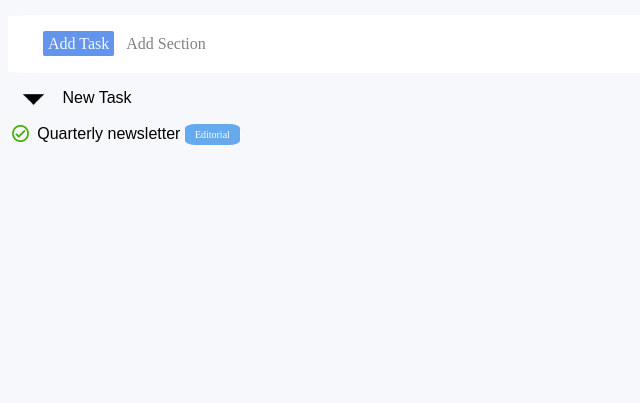
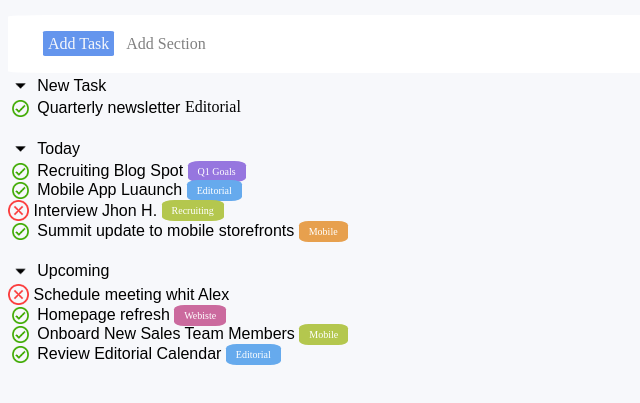
Before and after one commit to Arela-Cristina/html-css-toboolist, a plain HTML site: page index.html in a window 1280 px wide. Shown: the part 61-464 px from the top of the page, without its empty margins (0-640 px from the left). Drawn offline with Linux system fonts and the light colour scheme.

Commit message:
seccion main conatiner

```diff
--- a/index.html
+++ b/index.html
@@ -32,14 +32,70 @@
         </main>
 
 
-        <div class="main__container">
-            <img class="newtask" src="img/bullet.png" alt="bullet">
-            <span class="new-task">New Task
+        <div>
+            <img class="triangle" src="img/bullet.png" alt="bullet">
+            <span class="main-line">New Task
             </span><br>
             <img class="bulletcheck" src="img/bullet-check.png" alt="bullet-check">
-            <span class="quarterly-newsletter">Quarterly newsletter
+            <span class="line">Quarterly newsletter
             </span><span class="editorial">Editorial</span>
+        </div><br>
+
+        <div>
+            <img class="triangle" src="img/bullet.png" alt="bullet">
+            <span class="main-line">Today
+            </span><br>
+
+            <img class="bulletcheck" src="img/bullet-check.png" alt="bullet-check">
+            <span class="line">Recruiting Blog Spot
+            </span>
+            <span class="violet">Q1 Goals</span><br>
+
+            <img class="bulletcheck" src="img/bullet-check.png" alt="bullet-check">
+            <span class="line">Mobile App Luaunch
+            </span>
+            <span class="blue">Editorial</span><br>
+
+            <img class="bulletx" src="img/bullet-x.png" alt="bullet-x">
+            <span class="line">Interview Jhon H.
+            </span>
+            <span class="green">Recruiting</span><br>
+
+            <img class="bulletcheck" src="img/bullet-check.png" alt="bullet-check">
+            <span class="line">Summit update to mobile storefronts
+            </span>
+            <span class="orange">Mobile</span><br><br>
+
+            <img class="triangle" src="img/bullet.png" alt="bullet">
+            <span class="main-line">Upcoming
+            </span><br>
+
+            <img class="bulletx" src="img/bullet-x.png" alt="bullet-x">
+            <span class="line">Schedule meeting whit Alex</span><br>
+
+            <img class="bulletcheck" src="img/bullet-check.png" alt="bullet-check">
+            <span class="line">Homepage refresh
+            </span>
+            <span class="magenta">Webiste</span><br>
+
+            <img class="bulletcheck" src="img/bullet-check.png" alt="bullet-check">
+            <span class="line">Onboard New Sales Team Members
+            </span>
+            <span class="green">Mobile</span><br>
+
+            <img class="bulletcheck" src="img/bullet-check.png" alt="bullet-check">
+            <span class="line">Review Editorial Calendar
+            </span>
+            <span class="blue">Editorial</span>
+
+
+
+
+
+
+
         </div>
+
     </seccion>
 
 
--- a/style.css
+++ b/style.css
@@ -53,18 +53,11 @@
 
 /* seccion main_container */
 
-.newtask {
-    width: 4%;
-    height: 4%;
-    line-height: 5px;
+.triangle {
+    width: 2%;
+    height: 2%;
+    line-height: 2px;
     vertical-align: middle;
-}
-
-.new-task {
-    color: black;
-    font-size: 16px;
-    vertical-align: middle;
-    font-family: Arial, Helvetica, sans-serif;
 }
 
 .bulletcheck {
@@ -74,14 +67,28 @@
     vertical-align: middle;
 }
 
-.quarterly-newsletter {
+.bulletx {
+    width: 1.7%;
+    height: 1.7%;
+    line-height: 1.7px;
+    vertical-align: middle;
+}
+
+.main-line {
     color: black;
     font-size: 16px;
     vertical-align: middle;
     font-family: Arial, Helvetica, sans-serif;
 }
 
-.editorial {
+.line {
+    color: black;
+    font-size: 16px;
+    vertical-align: middle;
+    font-family: Arial, Helvetica, sans-serif;
+}
+
+.blue {
     padding: 5px 10px;
     font-size: 10px;
     color: white;
@@ -89,3 +96,48 @@
     border-radius: 20%;
     background-color: #66aaed;
 }
+
+.violet {
+    padding: 5px 10px;
+    font-size: 10px;
+    color: white;
+    border-color: #9676df;
+    border-radius: 20%;
+    background-color: #9676df;
+}
+
+.green {
+    padding: 5px 10px;
+    font-size: 10px;
+    color: white;
+    border-color: #7bbcaa;
+    border-radius: 20%;
+    background-color: #7bbcaa;
+}
+
+.orange {
+    padding: 5px 10px;
+    font-size: 10px;
+    color: white;
+    border-color: #e7a04e;
+    border-radius: 20%;
+    background-color: #e7a04e;
+}
+
+.magenta {
+    padding: 5px 10px;
+    font-size: 10px;
+    color: white;
+    border-color: #cb6a9e;
+    border-radius: 20%;
+    background-color: #cb6a9e;
+}
+
+.green {
+    padding: 5px 10px;
+    font-size: 10px;
+    color: white;
+    border-color: #b4c74e;
+    border-radius: 20%;
+    background-color: #b4c74e;
+}
```
